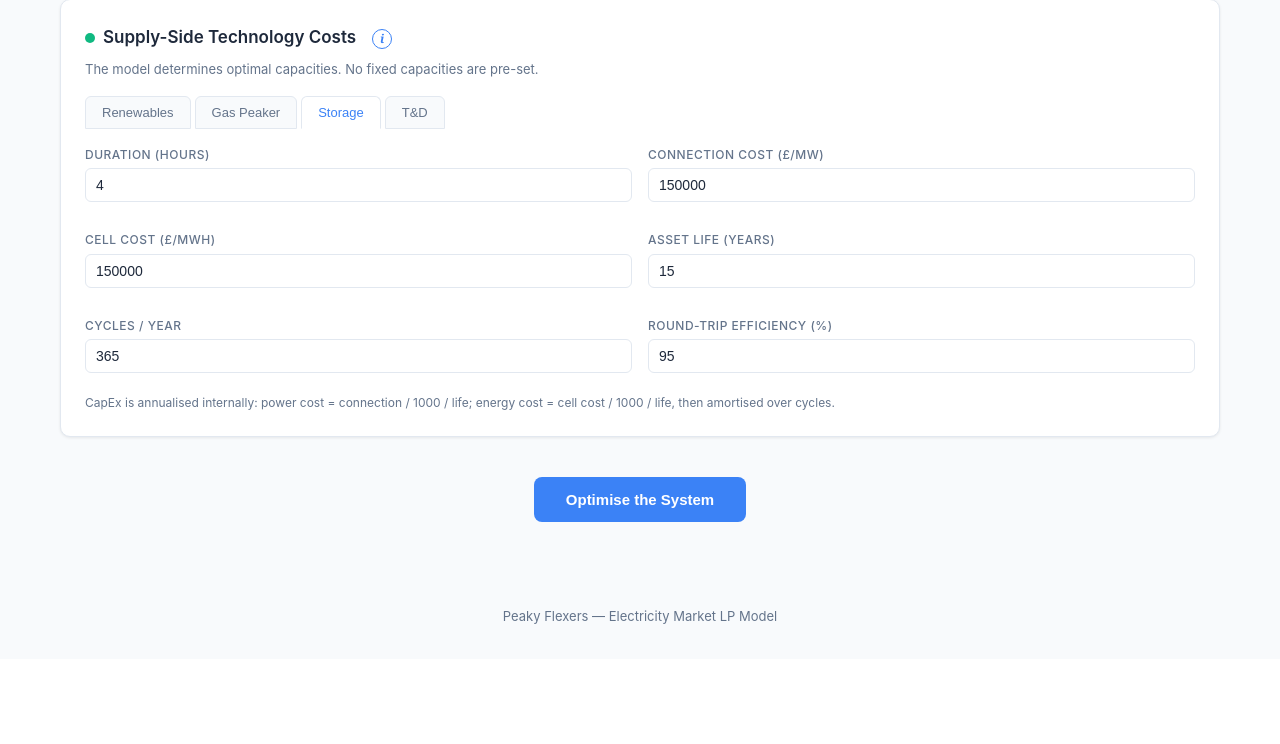
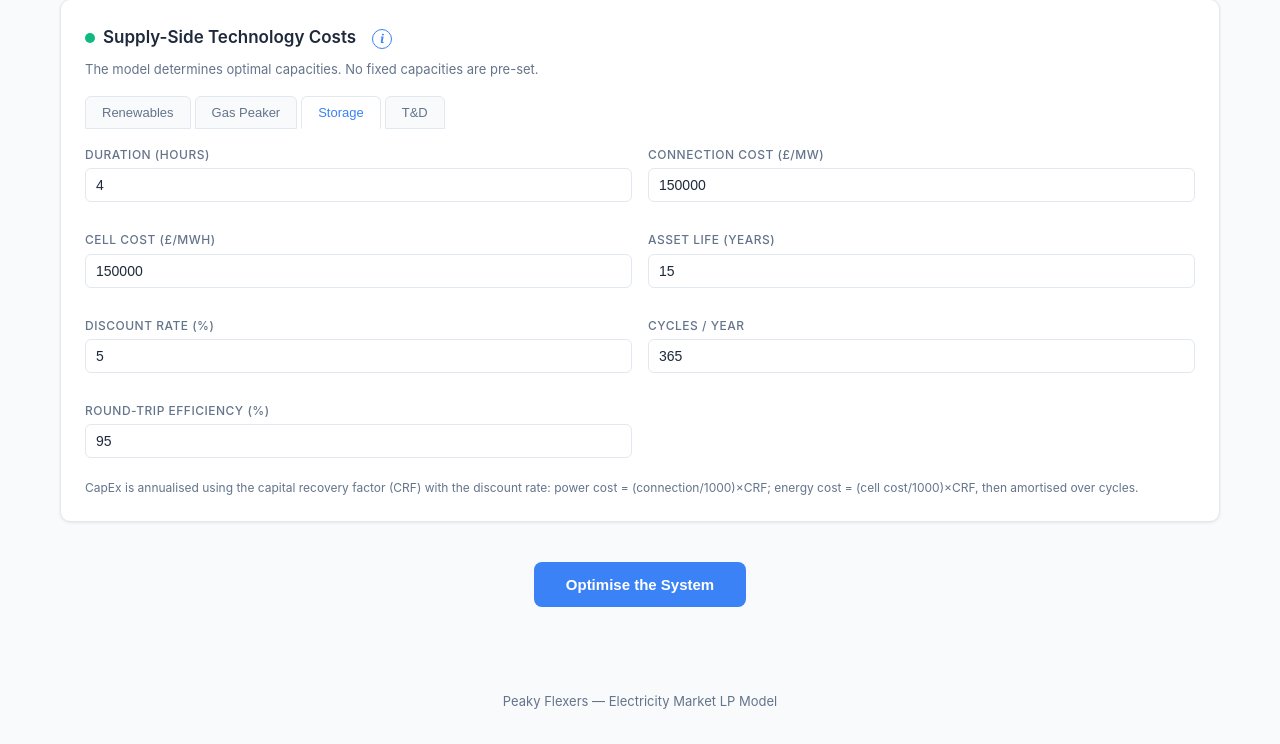
Before and after one commit to metakarma/FlexSys, a Flask app: page / in a window 1280 px wide, after a click on "Storage". Shown: the part 1676-2420 px from the top of the page. Before the commit the page ends 2300 px from the top, so only its background shows below. Run offline with Flask 3, Linux system fonts and the light colour scheme.

Commit message:
Add storage discount rate; annualise CapEx using capital recovery factor (CRF)
- New input: Discount Rate (%) for storage, default 5%
- CRF = r(1+r)^n / ((1+r)^n - 1) with r=0 fallback to 1/n
- Power and energy costs now use CRF instead of straight-line
- Update guide.html, README, and info tooltips

Made-with: Cursor

```diff
--- a/model.py
+++ b/model.py
@@ -85,6 +85,7 @@ def default_inputs() -> dict[str, Any]:
         "storage_connection_cost": 150000,
         "storage_cell_cost": 150000,
         "storage_life": 15,
+        "storage_discount_rate": 5,  # % per year, used for capital recovery factor
         "storage_cycles": 365,
         "storage_efficiency": 95,
         "td_cost": 10,
@@ -140,18 +141,25 @@ def _solve_core(inputs: dict[str, Any], *,
 
     # Storage cost derivation from user-facing CapEx inputs
     # Connection cost (£/MW) and cell cost (£/MWh) are one-off CapEx.
-    # Annualise by dividing by asset life, convert to £/kW/yr and £/kWh/yr.
+    # Annualise using capital recovery factor (CRF) with discount rate.
     sto_life = max(supply.get("storage_life", 15), 1)
     annual_cycles = max(supply.get("storage_cycles", 365), 1)
     sto_duration = max(supply.get("storage_duration", 4), 0.1)
+    r = max(supply.get("storage_discount_rate", 5), 0) / 100.0  # decimal
+
+    # CRF = r(1+r)^n / ((1+r)^n - 1). When r→0, CRF = 1/n.
+    if r < 1e-9:
+        crf = 1.0 / sto_life
+    else:
+        crf = r * (1 + r) ** sto_life / ((1 + r) ** sto_life - 1)
 
     if "storage_connection_cost" in supply:
-        storage_power_cost = supply["storage_connection_cost"] / 1000 / sto_life
+        storage_power_cost = (supply["storage_connection_cost"] / 1000) * crf
     else:
         storage_power_cost = supply.get("storage_power_cost", 10)
 
     if "storage_cell_cost" in supply:
-        storage_energy_cost = supply["storage_cell_cost"] / 1000 / sto_life
+        storage_energy_cost = (supply["storage_cell_cost"] / 1000) * crf
     else:
         storage_energy_cost = supply.get("storage_energy_cost", 10)
 
--- a/templates/index.html
+++ b/templates/index.html
@@ -378,10 +378,10 @@ footer { text-align: center; padding: 32px 0; color: var(--muted); font-size: 13
         <ul>
           <li><strong>Renewables</strong> &mdash; zero fuel cost; output limited by availability profile. Input: annualised capital cost.</li>
           <li><strong>Gas Peaker</strong> &mdash; flexible, burns gas. Inputs: capital cost, variable cost, carbon price, emission factor.</li>
-          <li><strong>Storage</strong> &mdash; specified via CapEx: duration (h), connection cost (&pound;/MW), cell cost (&pound;/MWh), asset life. Annualised internally. No fuel cost &mdash; implied cycling cost is an output.</li>
+          <li><strong>Storage</strong> &mdash; specified via CapEx: duration (h), connection cost (&pound;/MW), cell cost (&pound;/MWh), asset life, discount rate (%). Annualised using capital recovery factor. No fuel cost &mdash; implied cycling cost is an output.</li>
           <li><strong>T&amp;D</strong> &mdash; network capacity, sized to peak generation. Input: annualised capacity cost.</li>
         </ul>
-        <p>Storage conversion: power cost = connection / 1000 / life; energy cost = cell cost / 1000 / life, amortised over cycles/year.</p>
+        <p>Storage conversion: power cost = (connection/1000)×CRF; energy cost = (cell cost/1000)×CRF, amortised over cycles/year. CRF uses discount rate and asset life.</p>
       </div></span>
     </h2>
     <p style="font-size:13px;color:var(--muted);margin:-8px 0 16px;">The model determines optimal capacities. No fixed capacities are pre-set.</p>
@@ -442,6 +442,10 @@ footer { text-align: center; padding: 32px 0; color: var(--muted); font-size: 13
           <input type="number" id="storage_life" step="1" min="1"/>
         </div>
         <div class="field-group">
+          <label>Discount Rate (%)</label>
+          <input type="number" id="storage_discount_rate" step="any" min="0"/>
+        </div>
+        <div class="field-group">
           <label>Cycles / Year</label>
           <input type="number" id="storage_cycles" step="1" min="1"/>
         </div>
@@ -450,7 +454,7 @@ footer { text-align: center; padding: 32px 0; color: var(--muted); font-size: 13
           <input type="number" id="storage_efficiency" step="any" min="1" max="100"/>
         </div>
       </div>
-      <p style="font-size:12px;color:var(--muted);margin-top:8px;">CapEx is annualised internally: power cost = connection / 1000 / life; energy cost = cell cost / 1000 / life, then amortised over cycles.</p>
+      <p style="font-size:12px;color:var(--muted);margin-top:8px;">CapEx is annualised using the capital recovery factor (CRF) with the discount rate: power cost = (connection/1000)×CRF; energy cost = (cell cost/1000)×CRF, then amortised over cycles.</p>
     </div>
 
     <div class="supply-panel" id="supply-td">
@@ -699,6 +703,7 @@ function buildSupply() {
   document.getElementById("storage_connection_cost").value = s.storage_connection_cost;
   document.getElementById("storage_cell_cost").value = s.storage_cell_cost;
   document.getElementById("storage_life").value = s.storage_life;
+  document.getElementById("storage_discount_rate").value = s.storage_discount_rate ?? 5;
   document.getElementById("storage_cycles").value = s.storage_cycles;
   document.getElementById("storage_efficiency").value = s.storage_efficiency;
   document.getElementById("td_cost").value = s.td_cost || 0;
@@ -767,6 +772,7 @@ function gatherInputs() {
       storage_connection_cost: +document.getElementById("storage_connection_cost").value,
       storage_cell_cost: +document.getElementById("storage_cell_cost").value,
       storage_life: +document.getElementById("storage_life").value,
+      storage_discount_rate: +document.getElementById("storage_discount_rate").value,
       storage_cycles: +document.getElementById("storage_cycles").value,
       storage_efficiency: +document.getElementById("storage_efficiency").value,
       td_cost: +document.getElementById("td_cost").value,
```
Also changed, not shown: templates/guide.html (+7 -4 lines), README.md.
